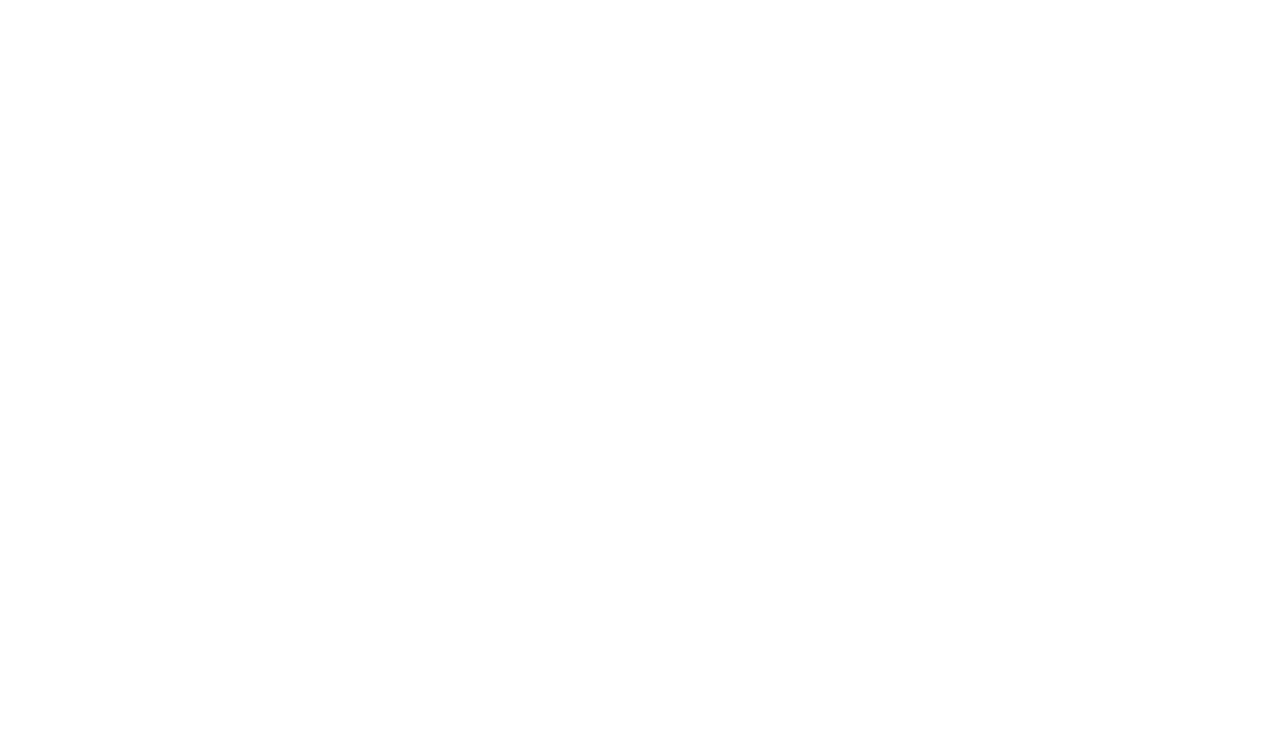
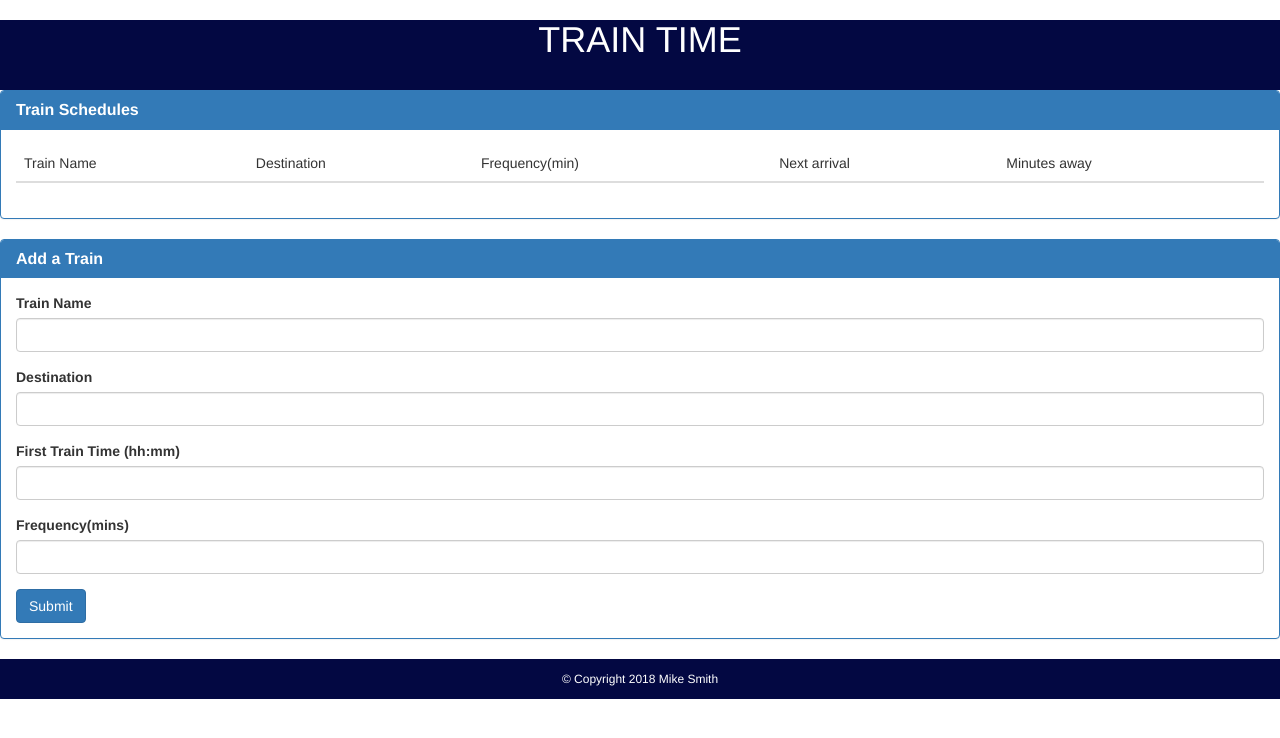
Before and after one commit to cruiser2200/Train-Scheduler---Week-7-Homework, a plain HTML site: page index.html in a window 1280 px wide. Drawn offline with nearby package versions, Linux system fonts and the light colour scheme; no server answers.

Commit message:
trying to get the connection to firebase working

```diff
--- a/assets/css/style.css
+++ b/assets/css/style.css
@@ -0,0 +1,21 @@
+#header1 {
+    height: 70px;
+    line-height: 70px;
+    background-color: rgb(3, 8, 66);
+    color: #ffffff;
+    font-weight: bold;
+    text-align: center;
+}
+
+#footer1 {
+    height: 40px;
+    line-height: 40px;
+    background-color: rgb(3, 8, 66);
+    color: #ffffff;
+    font-size: 12px;
+    text-align: center;
+}
+
+.panel-title {
+    font-weight: bold;
+}
--- a/assets/javascript/app.js
+++ b/assets/javascript/app.js
@@ -8,3 +8,27 @@ var config = {
     messagingSenderId: "682076941787"
   };
   firebase.initializeApp(config);
+
+  var database = firebase.database();
+
+  var connectionsRef = database.ref("/trains");
+
+// add train button here:
+
+  $("#add-train-btn").on("click", function() {
+    var name = $("#train-name-input").val().trim();
+    var destination = $("#destination-input").val().trim();
+    var firstTime = $("#first-time-input").val().trim();
+    var frequency = $("#frequency-input").val().trim();
+
+  })
+
+  connectionsRef.on("child_added", function(childSnapshot) {
+    console.log(childSnapshot)
+    var trainName = childSnapshot.val().name;
+    var trainDestination = childSnapshot.val().destination;
+    var firstTrainTime = childSnapshot.val().firstTime;
+    var trainFrequency = childSnapshot.val().frequency;
+
+
+  })
--- a/index.html
+++ b/index.html
@@ -11,7 +11,70 @@
 
 </head>
 <body>
+    <div class="row">
+      <div class="col-sm-12">
+        <div id="header1"><h1>TRAIN TIME</h1></div>
+      </div>
+    </div>
 
+    <div class="row">
+        <div class="col-lg-12">
+            <!-- Current Trains-->
+            <div class="panel panel-primary">
+                <div class="panel-heading">
+                    <h3 class="panel-title">Train Schedules</h3>
+                </div>
+                <div class="panel-body">
+                    <table class="table table-hover" id='train-table'>
+                        <thead>
+                            <tr>
+                                <th>Train Name</th>
+                                <th>Destination</th>
+                                <th>Frequency(min)</th>
+                                <th>Next arrival</th>
+                                <th>Minutes away</th>
+                            </tr>
+                        </thead>
+                        <tbody>
+                        </tbody>
+                    </table>
+                </div>
+            </div>
+            <!-- Add Train  -->
+            <div class="panel panel-primary">
+                <div class="panel-heading">
+                    <h3 class="panel-title">Add a Train</h3>
+                </div>
+                <div class="panel-body">
+                    <!-- Entry Form -->
+                    <form>
+                        <div class="form-group">
+                            <label for="train-name-input">Train Name</label>
+                            <input class="form-control" id="train-name-input" type="text">
+                        </div>
+                        <div class="form-group">
+                            <label for="destination-input">Destination</label>
+                            <input class="form-control" id="destination-input" type="text">
+                        </div>
+                        <div class="form-group">
+                            <label for="first-time-input">First Train Time (hh:mm)</label>
+                            <input class="form-control" id="first-time-input" type="text">
+                        </div>
+                        <div class="form-group">
+                            <label for="frequency-input">Frequency(mins)</label>
+                            <input class="form-control" id="frequency-input" type="text">
+                        </div>
+                        <button class="btn btn-primary" id="add-train-btn" type="submit">Submit</button>
+                    </form>
+                </div>
+            </div>
+        </div>
+      </div>
+      <div class="row">
+        <div class="col-sm-12" id="footer1">
+          <p>&copy; Copyright 2018 Mike Smith</p>
+        </div>
+      </div>
 </body>
 <script src="https://www.gstatic.com/firebasejs/4.11.0/firebase.js"></script>
 <script
```
